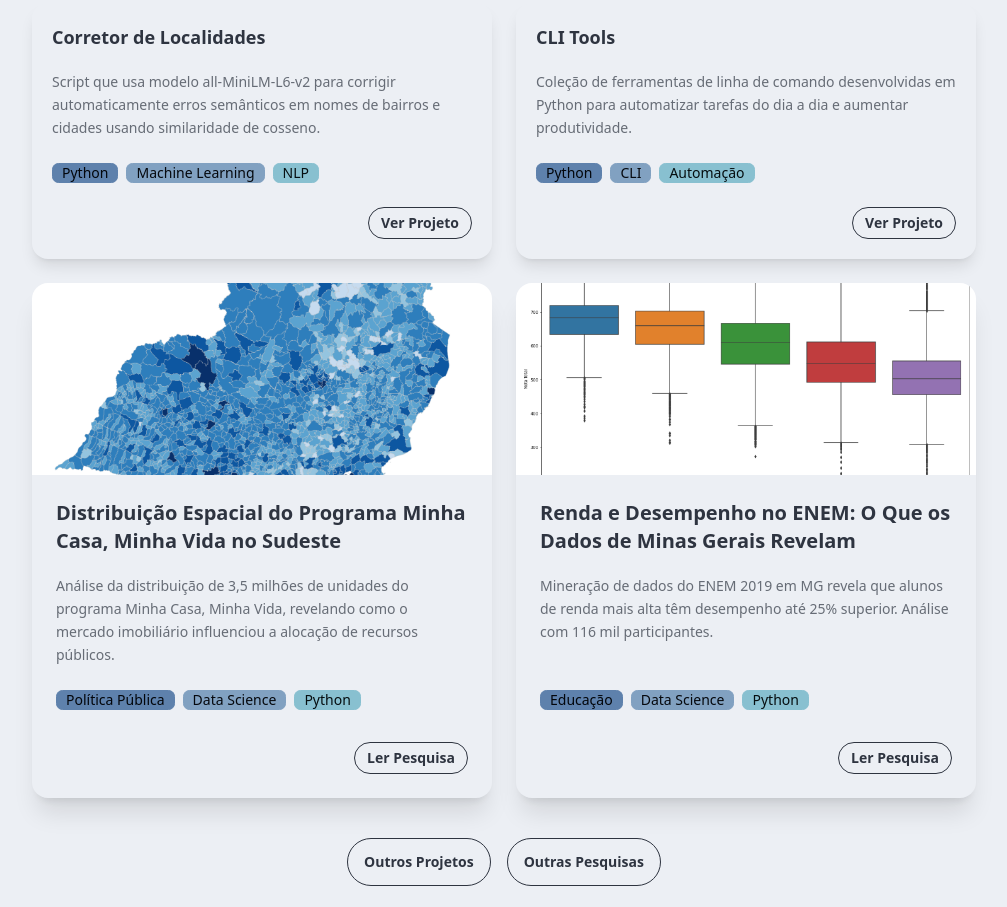
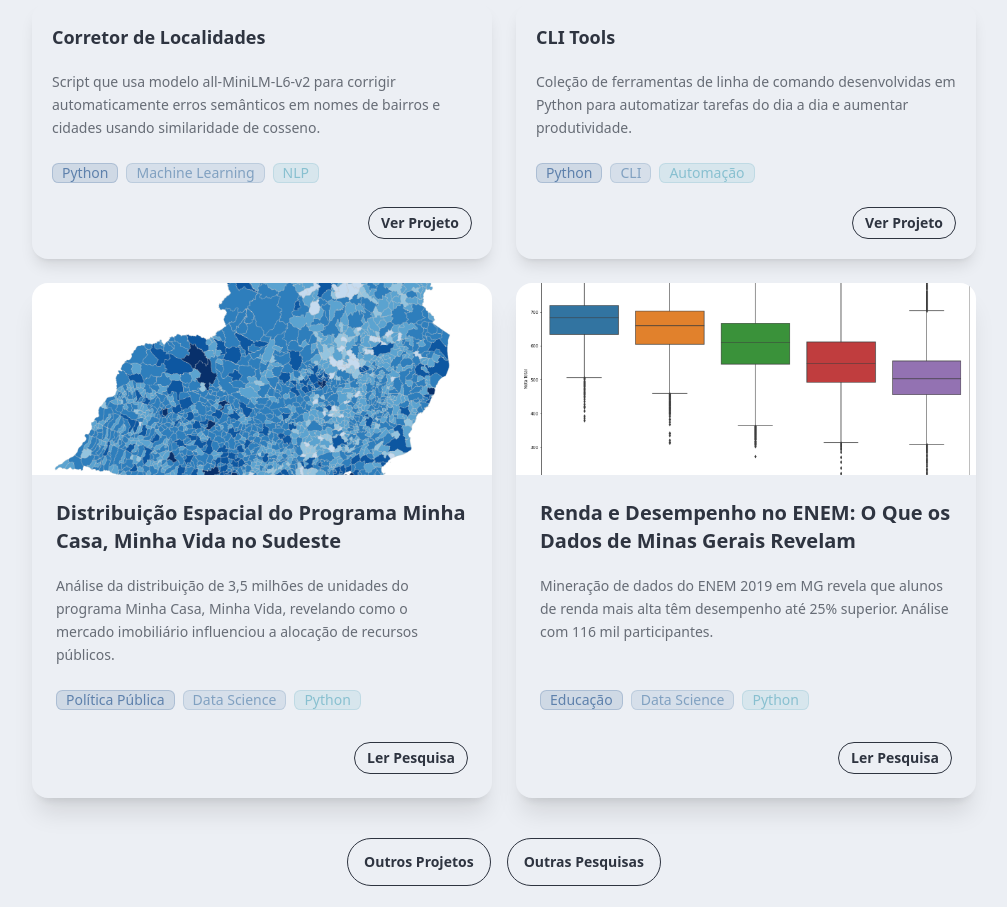
Before and after one commit to BrennoAlves/portfolio, an Astro site: page / in a window 1280 px wide. Shown: the part 539-1446 px from the top of the page, without its empty margins (136-1143 px from the left). Built offline with nearby package versions, Linux system fonts and the light colour scheme; Astro itself is replaced by a stand-in of ours.

Commit message:
revert: volta para cores customizadas nas badges
- Reverte para bg-primary/20 text-primary com borda
- Adiciona border-primary/30 para bordas visíveis
- Mesmo padrão para secondary, accent, info e warning
- Cores mais suaves e com melhor contraste

```diff
--- a/src/components/ResearchCard.astro
+++ b/src/components/ResearchCard.astro
@@ -36,9 +36,9 @@ const displayTags = maxTags ? tags.slice(0, maxTags) : tags;
     <div class="flex flex-wrap gap-2 mb-6">
       {displayTags.map((tag, indice) => (
         <div class={`badge ${
-          indice % 4 === 0 ? 'badge-primary' :
-          indice % 4 === 1 ? 'badge-secondary' :
-          indice % 4 === 2 ? 'badge-accent' : 'badge-info'
+          indice % 4 === 0 ? 'bg-primary/20 text-primary border-primary/30' :
+          indice % 4 === 1 ? 'bg-secondary/20 text-secondary border-secondary/30' :
+          indice % 4 === 2 ? 'bg-accent/20 text-accent border-accent/30' : 'bg-info/20 text-info border-info/30'
         }`}>
           {tag}
         </div>
--- a/src/components/TagBadges.astro
+++ b/src/components/TagBadges.astro
@@ -10,10 +10,10 @@ const { tags, maxTags = tags.length, includeDate, size = 'md' } = Astro.props;
 
 const getBadgeColor = (index: number): string => {
   const colors = [
-    'badge-primary',
-    'badge-secondary',
-    'badge-accent',
-    'badge-info'
+    'bg-primary/20 text-primary border-primary/30',
+    'bg-secondary/20 text-secondary border-secondary/30',
+    'bg-accent/20 text-accent border-accent/30',
+    'bg-info/20 text-info border-info/30'
   ];
   return colors[index % 4];
 };
@@ -28,7 +28,7 @@ const sizeClass = size === 'lg' ? 'badge-lg' : '';
     </div>
   ))}
   {includeDate && (
-    <div class={`badge badge-warning font-medium ${sizeClass}`}>
+    <div class={`badge bg-warning/20 text-warning border-warning/30 font-medium ${sizeClass}`}>
       {includeDate}
     </div>
   )}
```
